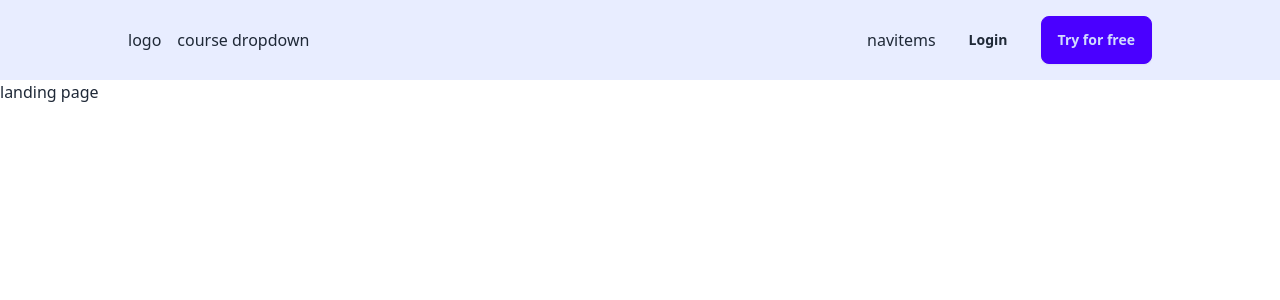
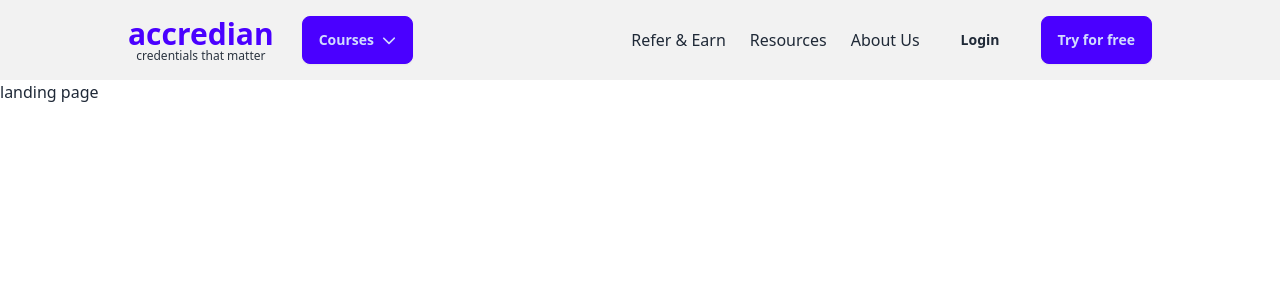
Before and after one commit to nkp1111/Accredian-frontend-task, a React (Vite) app: page / in a window 1280 px wide. Shown: the top 300 px of the page. Built offline with nearby package versions, Linux system fonts and the light colour scheme.

Commit message:
feat: add header

```diff
--- a/package.json
+++ b/package.json
@@ -10,9 +10,11 @@
     "preview": "vite preview"
   },
   "dependencies": {
+    "axios": "^1.7.2",
     "daisyui": "^4.12.10",
     "react": "^18.3.1",
     "react-dom": "^18.3.1",
+    "react-icons": "^5.2.1",
     "react-router-dom": "^6.24.1"
   },
   "devDependencies": {
--- /dev/null
+++ b/src/components/logo.jsx
@@ -0,0 +1,15 @@
+import PropTypes from "prop-types";
+
+export default function Logo({ theme = "dark" }) {
+  return (
+    <div className="flex flex-col items-center gap-0">
+      <span className={`font-bold text-3xl ${theme === "dark" ? "text-primary" : "text-white"}`}>accredian</span>
+      <small className={`text-xs -mt-1 font-light ${theme === "dark" ? "text-neutral" : "text-white/90"}`}>credentials that matter</small>
+    </div>
+  )
+}
+
+
+Logo.propTypes = {
+  theme: PropTypes.string,
+}
--- /dev/null
+++ b/src/constant/index.js
@@ -0,0 +1,11 @@
+import axios from "axios";
+
+export const SERVER_URL = import.meta.env.VITE_SERVER_URL;
+
+export const axiosInstance = axios.create({
+  baseURL: SERVER_URL,
+  headers: {
+    "Content-Type": "application/json",
+  },
+  withCredentials: true,
+});
--- /dev/null
+++ b/src/lib/alert.js
@@ -0,0 +1,29 @@
+import { toast } from 'react-toastify';
+
+export const notify = (message, action = "") => {
+  if (!message) return;
+  switch (action) {
+    case "success":
+      toast.success(message, {
+        position: "top-center"
+      });
+      break;
+    case "error":
+      toast.error(message, {
+        position: "top-center"
+      });
+      break;
+    case "warning":
+      toast.warn(message, {
+        position: "top-center"
+      });
+      break;
+    case "info":
+      toast.info(message, {
+        position: "top-center"
+      });
+      break;
+    default:
+      toast(message);
+  }
+};
--- /dev/null
+++ b/src/pages/landing-page/data.js
@@ -0,0 +1,5 @@
+export const navData = [
+  { id: 1, title: "Refer & Earn", link: "" },
+  { id: 2, title: "Resources", link: "" },
+  { id: 3, title: "About Us", link: "" },
+]
--- a/src/pages/landing-page/header.jsx
+++ b/src/pages/landing-page/header.jsx
@@ -1,21 +1,34 @@
+import { FaChevronDown } from "react-icons/fa6";
+
 import GeneralPadding from "../../components/general-padding";
+import Logo from "../../components/logo";
+import { navData } from "./data.js"
 
 export default function Header() {
   return (
-    <header className="w-full py-4 bg-primary-content/50">
+    <header className="w-full py-3 bg-base-200">
       <GeneralPadding>
-        <div className="flex items-center justify-between gap-4">
-          {/* logo and course dropdown */}
-          <div className="flex gap-4 items-center">
-            <p>logo</p>
-            <p>course dropdown</p>
+        <div className="flex items-center justify-between gap-6">
+          <div className="flex gap-[inherit] items-center">
+            {/* logo  */}
+            <Logo />
+            {/* courses  */}
+            <div className="dropdown">
+              <div tabIndex={0} role="button" className="btn btn-primary m-1">Courses <FaChevronDown /></div>
+              <ul tabIndex={0} className="dropdown-content menu bg-base-100 rounded-box z-[1] w-52 p-2 shadow">
+                <li><a>Course 1</a></li>
+              </ul>
+            </div>
           </div>
-          {/* nav and sign sign out button  */}
-          <div className="flex gap-4 items-center">
-            <nav>
-              navitems
+          <div className="flex gap-[inherit] items-center">
+            <nav className="px-0 gap-[inherit]">
+              <ul className="flex list-none gap-[inherit] ">
+                {navData.map((item, index) => (
+                  <li key={index}><a href={item.link}>{item.title}</a></li>
+                ))}
+              </ul>
             </nav>
-            <div className="flex gap-4 items-center">
+            <div className="flex gap-[inherit] items-center">
               <button className="btn btn-ghost">Login</button>
               <button className="btn btn-primary">Try for free</button>
             </div>
```
Also changed, not shown: 1 other file (tests, documents, lock files or other folders).
